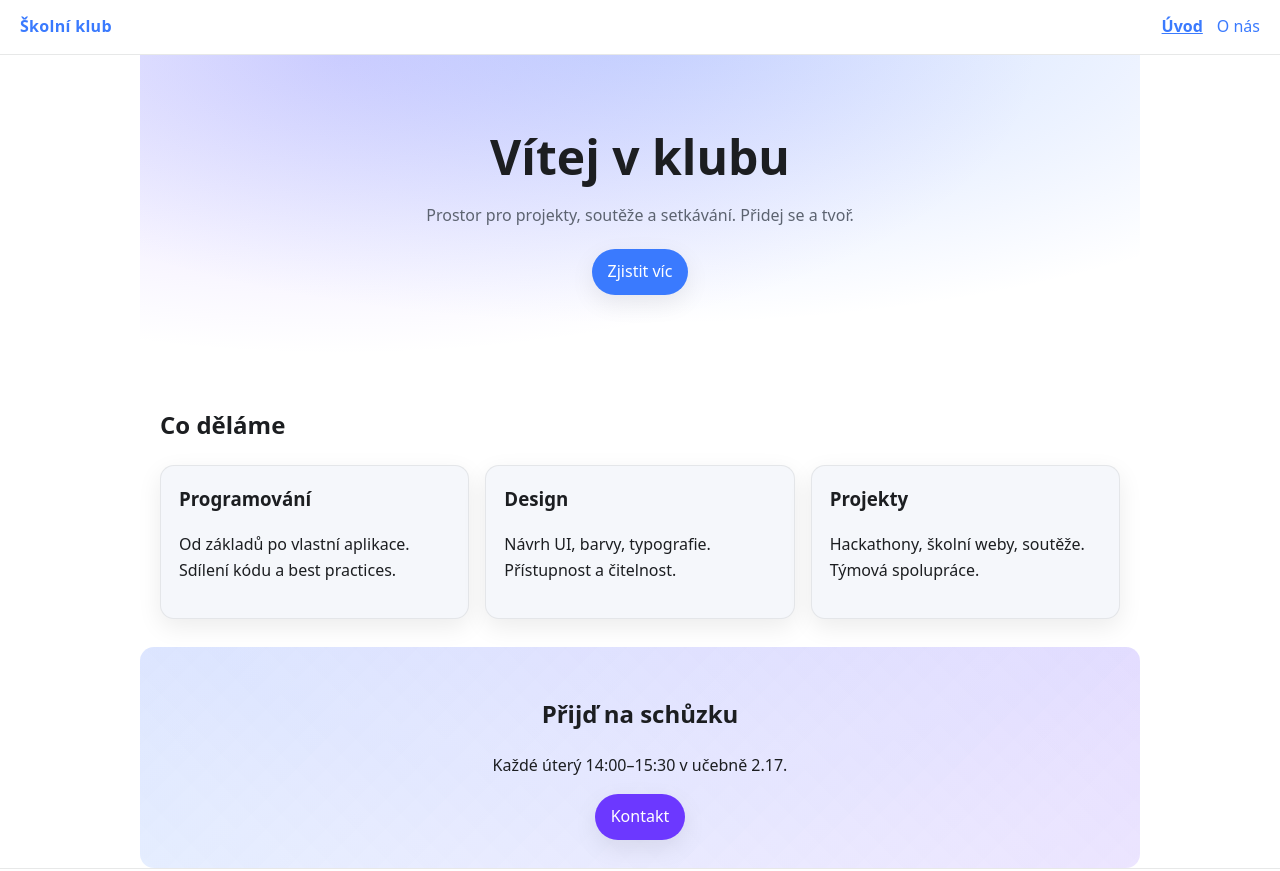
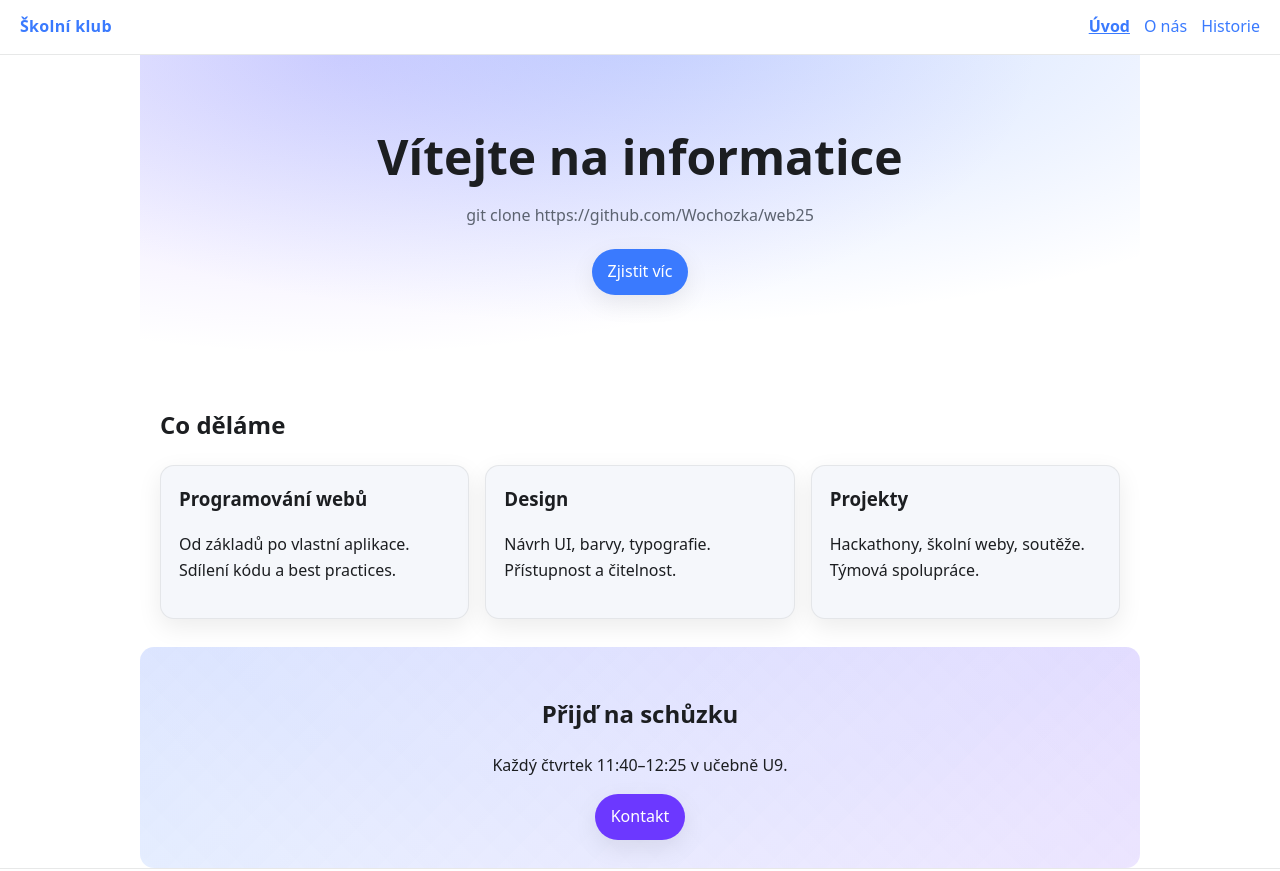
Before and after one commit to Wochozka/web25, a plain HTML site: page index.html in a window 1280 px wide. Shown: the top 871 px of the page. Drawn offline with Linux system fonts and the light colour scheme.

Commit message:
pridani stranky

```diff
--- a/index.html
+++ b/index.html
@@ -3,7 +3,7 @@
 <head>
   <meta charset="utf-8">
   <meta name="viewport" content="width=device-width,initial-scale=1">
-  <title>Školní klub — Úvod</title>
+  <title>Tvorba webových stránek — Úvod</title>
   <link rel="stylesheet" href="styles.css">
 </head>
 <body>
@@ -13,14 +13,15 @@
     <ul class="nav">
       <li><a aria-current="page" href="index.html">Úvod</a></li>
       <li><a href="about.html">O nás</a></li>
+      <li><a href="history.html">Historie</a></li>
     </ul>
   </nav>
 </header>
 
 <main>
   <section class="hero">
-    <h1>Vítej v klubu</h1>
-    <p>Prostor pro projekty, soutěže a setkávání. Přidej se a tvoř.</p>
+    <h1>Vítejte na informatice</h1>
+    <p>git clone https://github.com/Wochozka/web25</p>
     <a class="btn" href="about.html">Zjistit víc</a>
   </section>
 
@@ -28,7 +29,7 @@
     <h2 id="nabidka">Co děláme</h2>
     <div class="grid">
       <article class="card">
-        <h3>Programování</h3>
+        <h3>Programování webů</h3>
         <p>Od základů po vlastní aplikace. Sdílení kódu a best practices.</p>
       </article>
       <article class="card">
@@ -44,7 +45,7 @@
 
   <section class="cta">
     <h2>Přijď na schůzku</h2>
-    <p>Každé úterý 14:00–15:30 v učebně 2.17.</p>
+    <p>Každý čtvrtek 11:40–12:25 v učebně U9.</p>
     <a class="btn secondary" href="about.html#kontakt">Kontakt</a>
   </section>
 </main>
```
Also changed, not shown: about.html (+1 -0 lines), history.html (added, +28 -0 lines).
